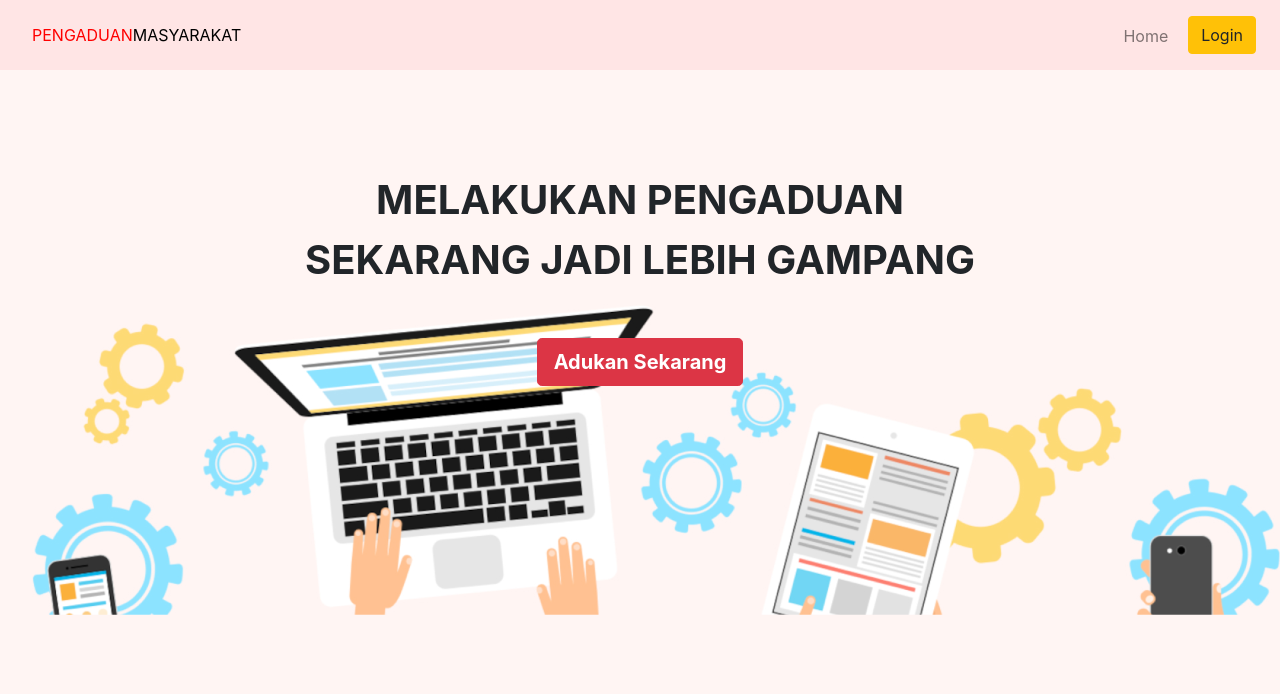
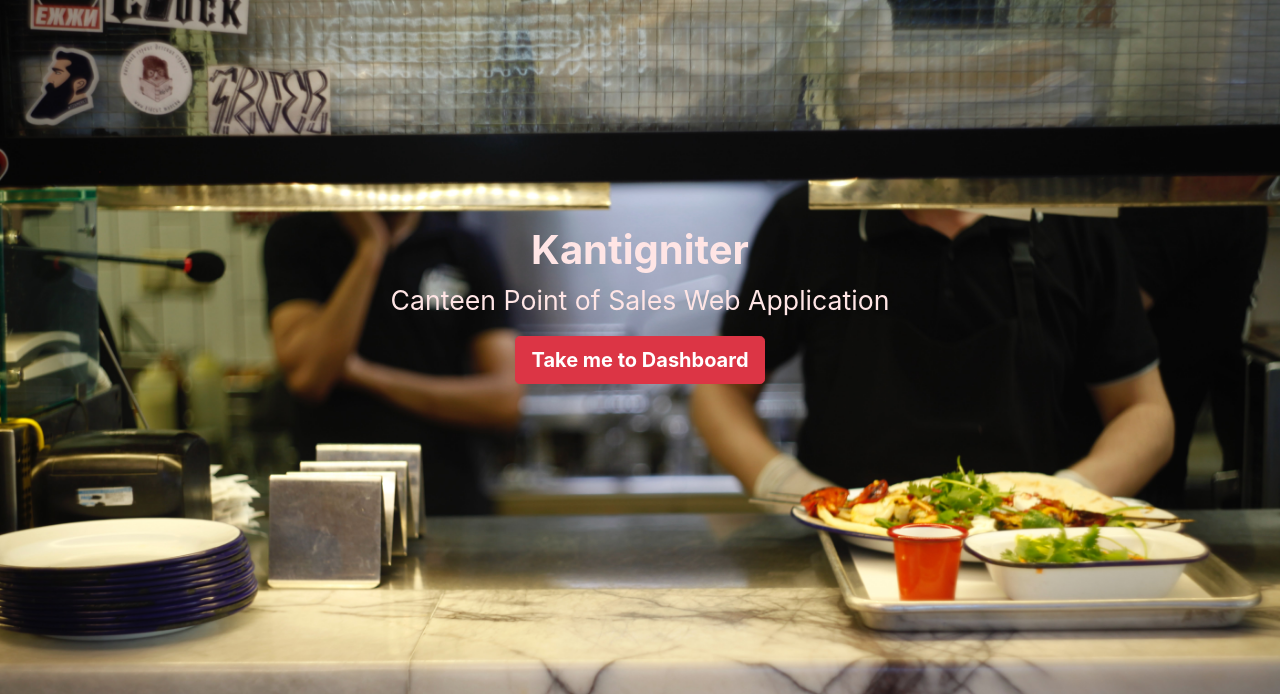
Before and after one commit to RafiIzzatulRizquFaris/kantigniter, a CodeIgniter app: page /kantigniter/ in a window 1280 px wide. Shown: the top 694 px of the page. Run offline with CodeIgniter, Linux system fonts and the light colour scheme.

Commit message:
delete some unused image add new bacground for landing page change database name change layout for landing page

```diff
--- a/application/config/database.php
+++ b/application/config/database.php
@@ -78,7 +78,7 @@ $db['default'] = array(
 	'hostname' => 'localhost',
 	'username' => 'root',
 	'password' => '',
-	'database' => 'aduan',
+	'database' => 'kantigniter',
 	'dbdriver' => 'mysqli',
 	'dbprefix' => '',
 	'pconnect' => FALSE,
--- a/application/views/homepage.php
+++ b/application/views/homepage.php
@@ -18,30 +18,13 @@
     </script>
 </head>
 
-<body style="background-image: url('assets/banner.jpg');background-size: cover;">
-    <nav class="navbar navbar-expand-lg navbar-light" style="background-color: #FFE5E5;">
-        <a class="navbar-brand" href="#"><a class="pengaduan" style="color: #FF0000;">PENGADUAN</a><a class="masyarakat"
-                style="color: #000000;">MASYARAKAT</a></a>
-        <button class="navbar-toggler" type="button" data-toggle="collapse" data-target="#navbarSupportedContent"
-            aria-controls="navbarSupportedContent" aria-expanded="false" aria-label="Toggle navigation">
-            <span class="navbar-toggler-icon"></span>
-        </button>
-        <div class="navbar-collapse collapse w-100 order-3 dual-collapse2">
-            <ul class="navbar-nav ml-auto">
-                <li class="nav-item">
-                    <a class="nav-link mt-2 mr-1" href="#">Home</a>
-                </li>
-                <li class="nav-item">
-                    <a class="nav-link" href="<?php echo site_url('LoginController/index'); ?>"><button type="button"
-                            class="btn btn-warning">Login</button></a>
-                </li>
-            </ul>
-        </div>
-    </nav>
-    <div class="container-fluid h-100"
-        style="text-align: center; display: inline-block; font-size: 30pt; font-weight: bold; margin-top: 100px;">
-        MELAKUKAN PENGADUAN<br>SEKARANG JADI LEBIH GAMPANG<br>
-        <button type="button" class="btn btn-lg btn-danger mt-5 font-weight-bold">Adukan Sekarang</button>
+<body style="background-image:url('assets/canteen-illustration.jpg'); background-size: cover; ">
+    <div class="container-fluid h-100 w-100"
+        style="text-align: center; display: inline-block; margin-top: 100px; color: #FFE5E5; padding: 70px 0;text-align: center; padding-top: 120px;">
+        <div style="font-size: 30pt; font-weight: bold;">Kantigniter</div>
+        <div style="font-size: 20pt;">Canteen Point of Sales Web Application</div>
+        <a href="<?php echo site_url('LoginController/index'); ?>" style="text-decoration: none;"><button type="button"
+                class="btn btn-lg btn-danger mt-3 font-weight-bold">Take me to Dashboard</button></a>
     </div>
 </body>
 
```
Also changed, not shown: assets/Screenshot_from_2020-08-27_05-45-13.png (deleted), assets/Screenshot_from_2020-08-27_07-44-56.png (deleted), assets/Screenshot_from_2020-08-28_21-45-06.png (deleted), assets/Screenshot_from_2020-08-31_20-48-48.png (deleted), assets/canteen-illustration.jpg (added).
